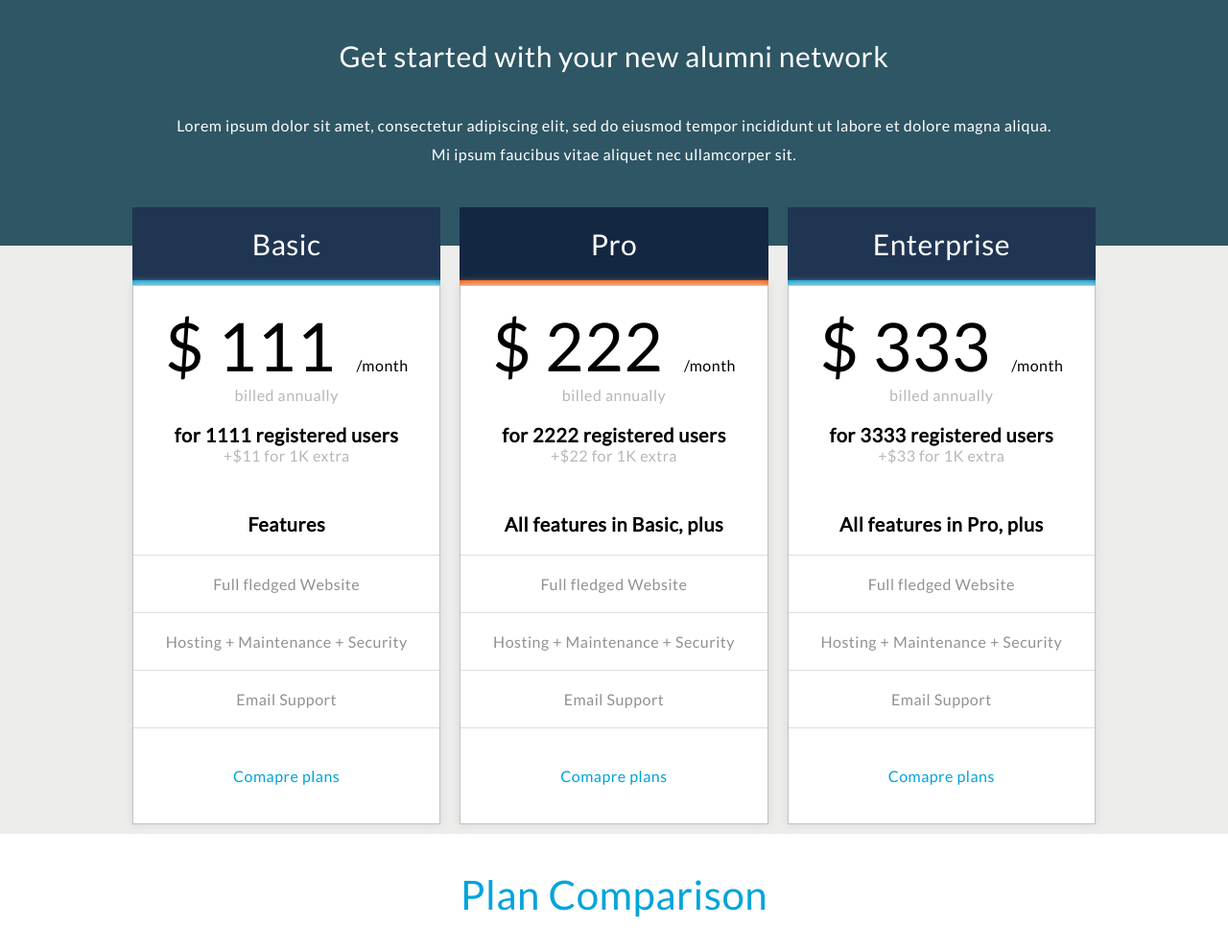
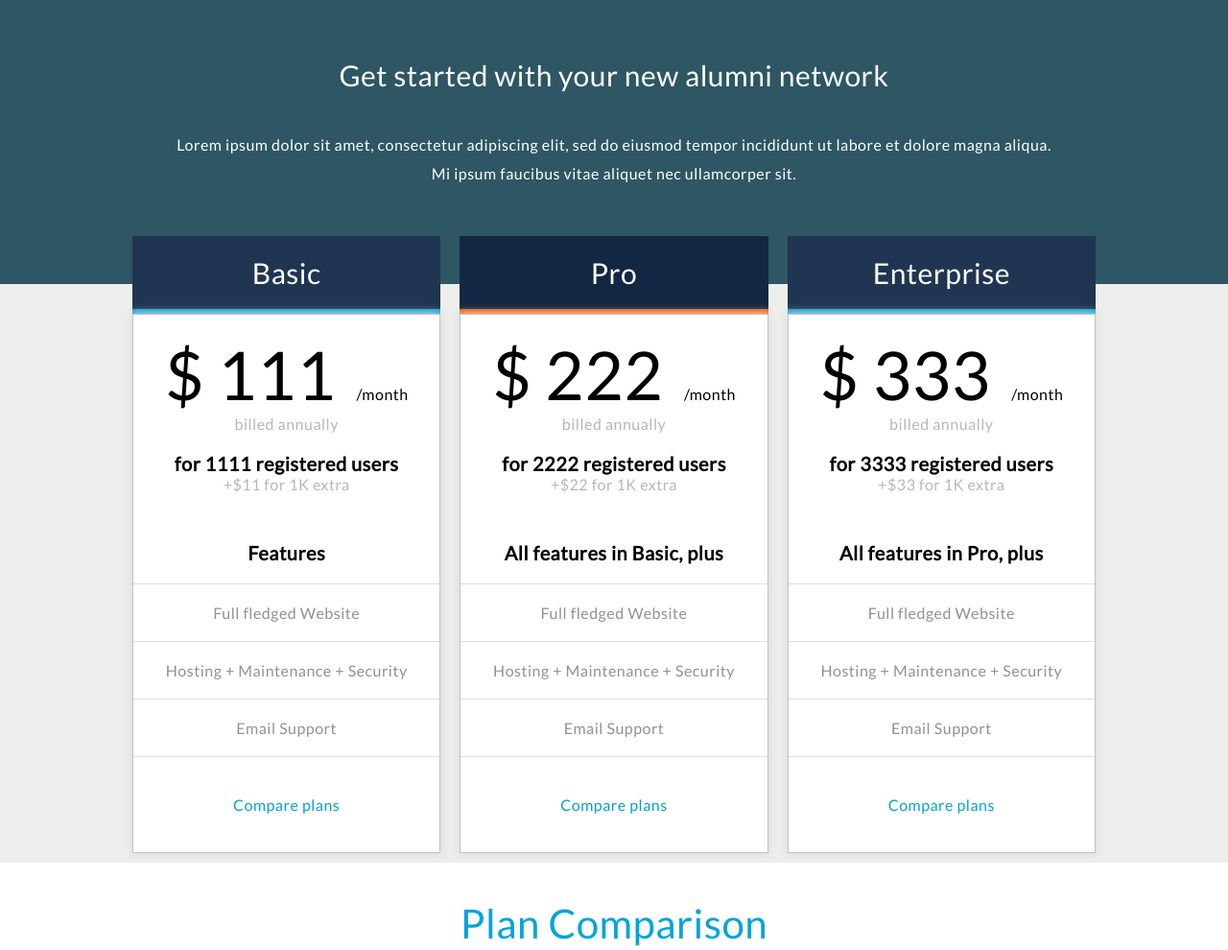
Before and after one commit to ArvKrsh/PricingPage, a plain HTML site: page index.html in a window 1280 px wide. Shown: the top 990 px of the page at 96% size. Drawn offline with Linux system fonts and the light colour scheme.

Commit message:
added changes for height

```diff
--- a/index.css
+++ b/index.css
@@ -14,6 +14,7 @@ body {
 .heading {
     text-align: center;
     font-size: 30px;
+    padding-top: 20px
 }
 
 
@@ -48,6 +49,7 @@ table {
 .main {
     background-color: #2E5664;
     padding: 40px;
+    padding-bottom: 60px;
     color: white;
     position: relative
 }
@@ -58,7 +60,7 @@ table {
     margin: 10%;
     justify-content: space-around;
     position: relative;
-    margin-top: -50px;
+    margin-top: -60px;
 }
 
 .card {
--- a/index.html
+++ b/index.html
@@ -15,7 +15,7 @@
                 <p style="line-height: 30px; font-size: 16px">Lorem ipsum dolor sit amet, consectetur adipiscing elit, sed do eiusmod tempor incididunt ut labore et dolore magna aliqua.<br> Mi ipsum faucibus vitae aliquet nec ullamcorper sit.</p>
             </div>
         </div>
-        <div style="background-color: #ededeb">
+        <div style="background-color: #ededeb;">
             <div class="cards">
                 <div class="card">
                     <div class="card-title">Basic</div>
@@ -28,7 +28,7 @@
                         <div class="card-box">Full fledged Website</div>
                         <div class="card-box">Hosting + Maintenance + Security</div>
                         <div class="card-box">Email Support</div>
-                        <div style="padding: 40px; color: #00A2D9">Comapre plans</div>
+                        <div style="padding: 40px; color: #00A2D9">Compare plans</div>
                     </div>
                 </div>
                 <div class="card">
@@ -42,7 +42,7 @@
                         <div class="card-box">Full fledged Website</div>
                         <div class="card-box">Hosting + Maintenance + Security</div>
                         <div class="card-box">Email Support</div>
-                        <div style="padding: 40px; color: #00A2D9">Comapre plans</div>
+                        <div style="padding: 40px; color: #00A2D9">Compare plans</div>
                     </div>
                 </div>
                 <div class="card">
@@ -56,12 +56,12 @@
                         <div class="card-box">Full fledged Website</div>
                         <div class="card-box">Hosting + Maintenance + Security</div>
                         <div class="card-box">Email Support</div>
-                        <div style="padding: 40px; color: rgb(0,164,219)">Comapre plans</div>
+                        <div style="padding: 40px; color: rgb(0,164,219)">Compare plans</div>
                     </div>
                 </div>
             </div>
         </div>
-    </div>
+
         <div class="plans">
             <div style="color: rgb(0,164,219); font-size: 42px; margin: -90px">Plan Comparison</div>
             <div>
@@ -216,6 +216,7 @@
                 </table>
             </div>
         </div>
+    </div>
 </body>
 
 <footer>
```
Also changed, not shown: PricingPage-screenshot.png (added), 1 other file. Lines whose indentation alone changed are shown as unchanged.
